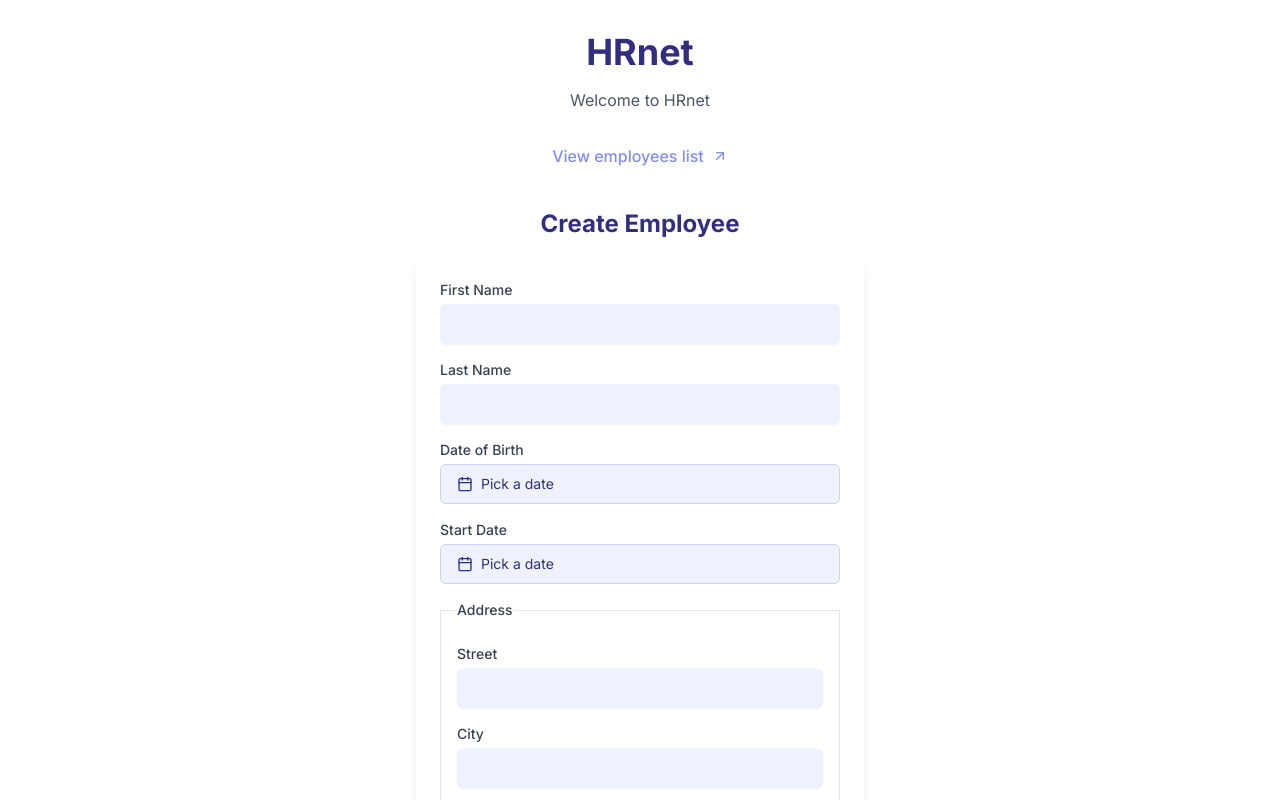
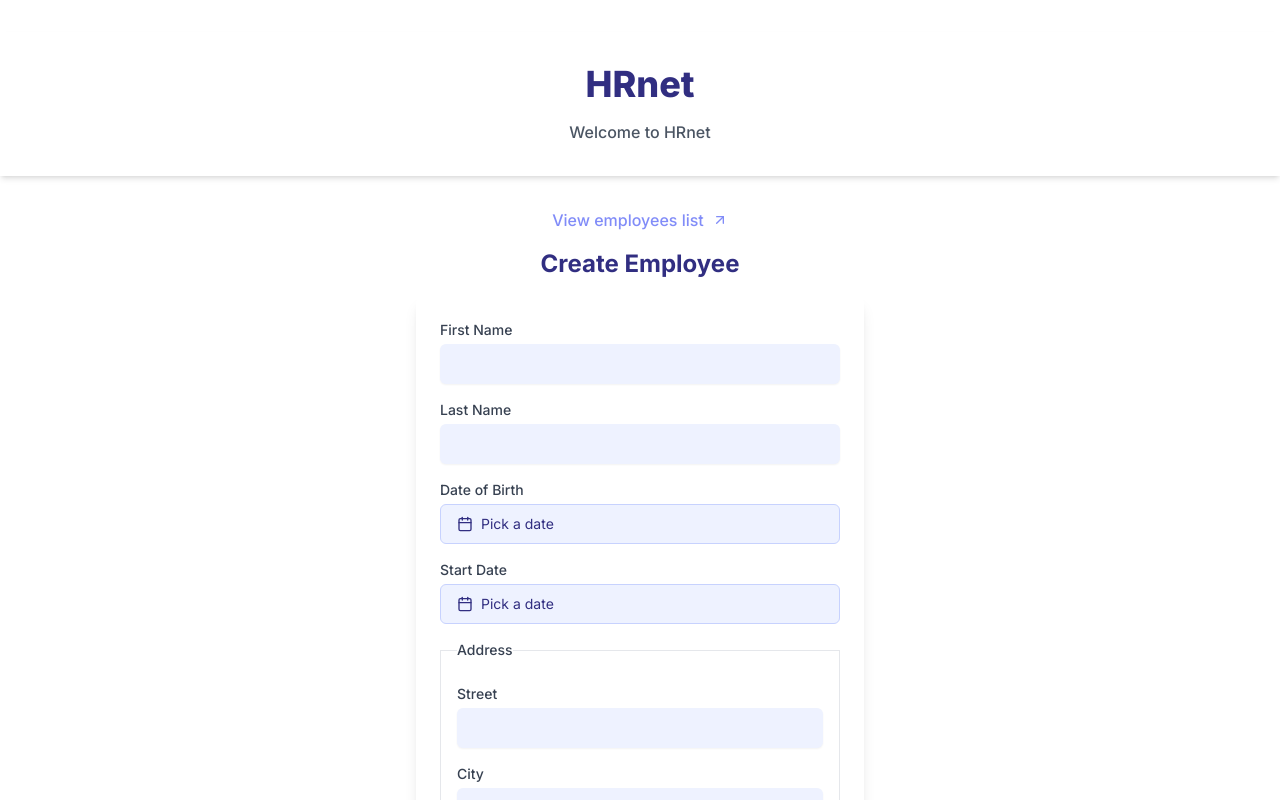
Before and after one commit to maxdnc/hrnet, a Next.js app: page / in a window 1280 px wide. Shown: the top 800 px of the page. Built offline with nearby package versions, Linux system fonts and the light colour scheme.

Commit message:
feat: Improve styling of home page

```diff
--- a/src/app/page.js
+++ b/src/app/page.js
@@ -4,10 +4,12 @@ import { ArrowUpRight } from 'lucide-react';
 
 const Home = () => {
   return (
-    <div className="px-1 py-8">
+    <div className="py-8">
       <div className="flex items-center flex-col gap-4">
-        <h1 className="text-4xl font-bold">HRnet</h1>
-        <p className="text-gray-600">Welcome to HRnet</p>
+        <div className="shadow-md w-full flex flex-col gap-4 p-8 justify-center items-center">
+          <h1 className="text-4xl font-extrabold">HRnet</h1>
+          <p className="text-gray-600 font-medium">Welcome to HRnet</p>
+        </div>
         <Link
           href="/employees"
           className="mt-4 text-indigo-400 font-medium inline-flex items-center gap-2 hover:underline cursor-pointer group"
@@ -17,7 +19,7 @@ const Home = () => {
             <ArrowUpRight size={16} color="#818cf8" />
           </span>
         </Link>
-        <h2 className="text-2xl font-bold mt-6">Create Employee</h2>
+        <h2 className="text-2xl font-bold ">Create Employee</h2>
       </div>
 
       <EmployeeForm />
```
